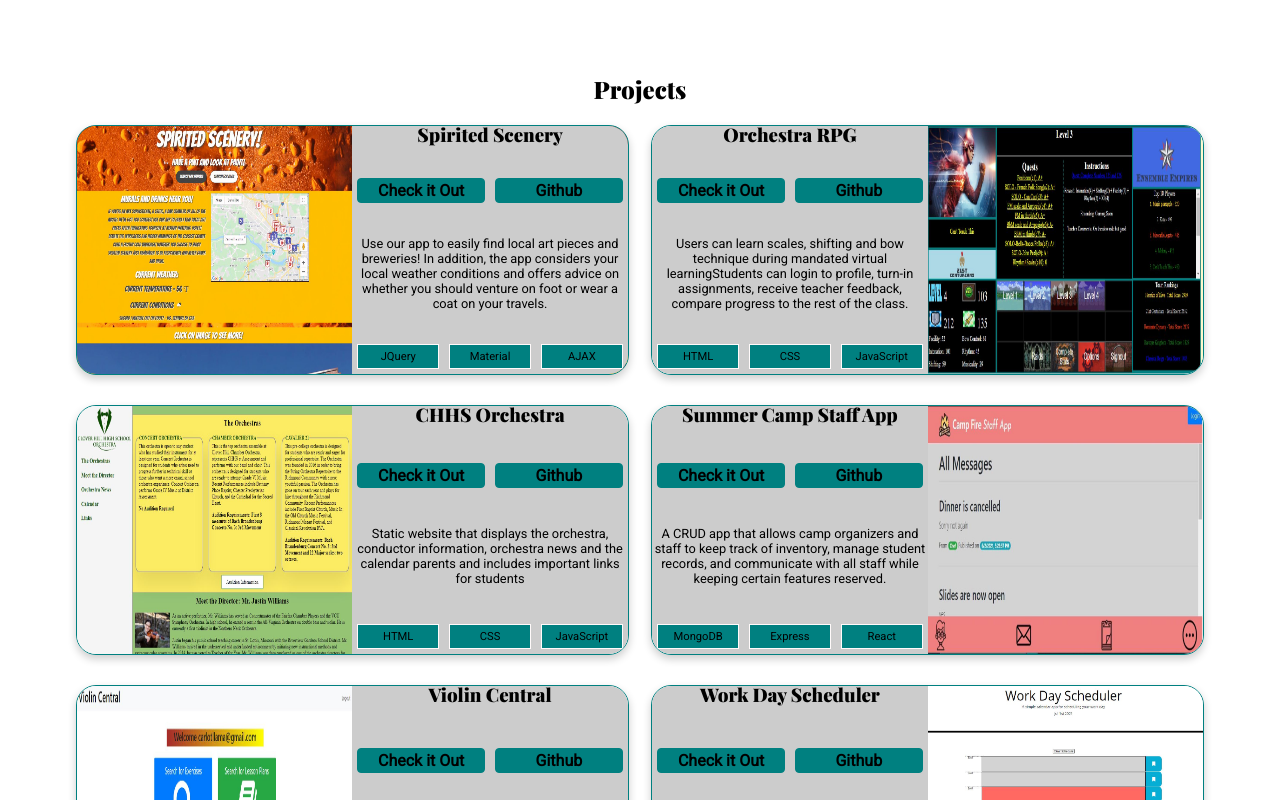
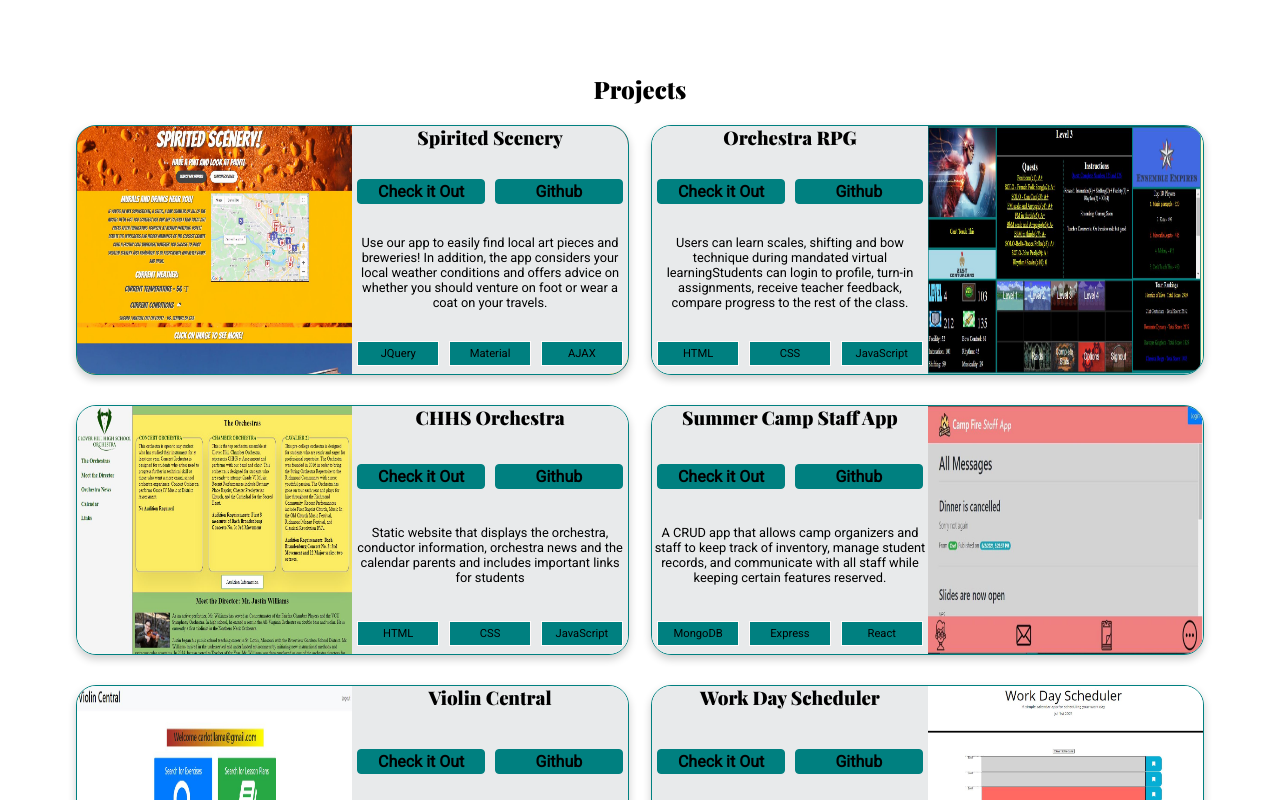
Before and after one commit to justinwilliamsrva/react-portfolio, a React (Create React App) app: page / in a window 1280 px wide. Shown: the part 1200-2000 px from the top of the page. Built offline with nearby package versions, Linux system fonts and the light colour scheme.

Commit message:
fix: change styling of projects

```diff
--- a/src/index.css
+++ b/src/index.css
@@ -1,5 +1,3 @@
-
-
 :root {
   --primary-bg-color: snow;
   --secondary-bg-color: teal;
@@ -34,7 +32,7 @@ h1 {
   position: fixed;
   top: 0;
   left: 0;
-  width: 100%;
+  /* width: 100%; */
   z-index: 10;
   box-shadow: 0 0.125rem 0.25rem 0 rgb(0 0 0 / 11%);
   /* height: 30px; */
--- a/src/styles/new.css
+++ b/src/styles/new.css
@@ -173,7 +173,7 @@ p {
   flex-direction: column;
   justify-content: space-between;
   text-align: center;
-  background-color: #cccccc;
+  background-color: rgb(232, 234, 235);
 }
 .card-right ul {
   margin-bottom: 2px;
@@ -184,7 +184,7 @@ p {
 .card-right > ul,
 .card-right > p {
   /* height: 60px; */
-  margin: 0;
+  margin: 3px 0px 3px 0px;
   /* font-size: 0.5rem; */
   /* margin-top: 0; */
   /* color: red; */
```
